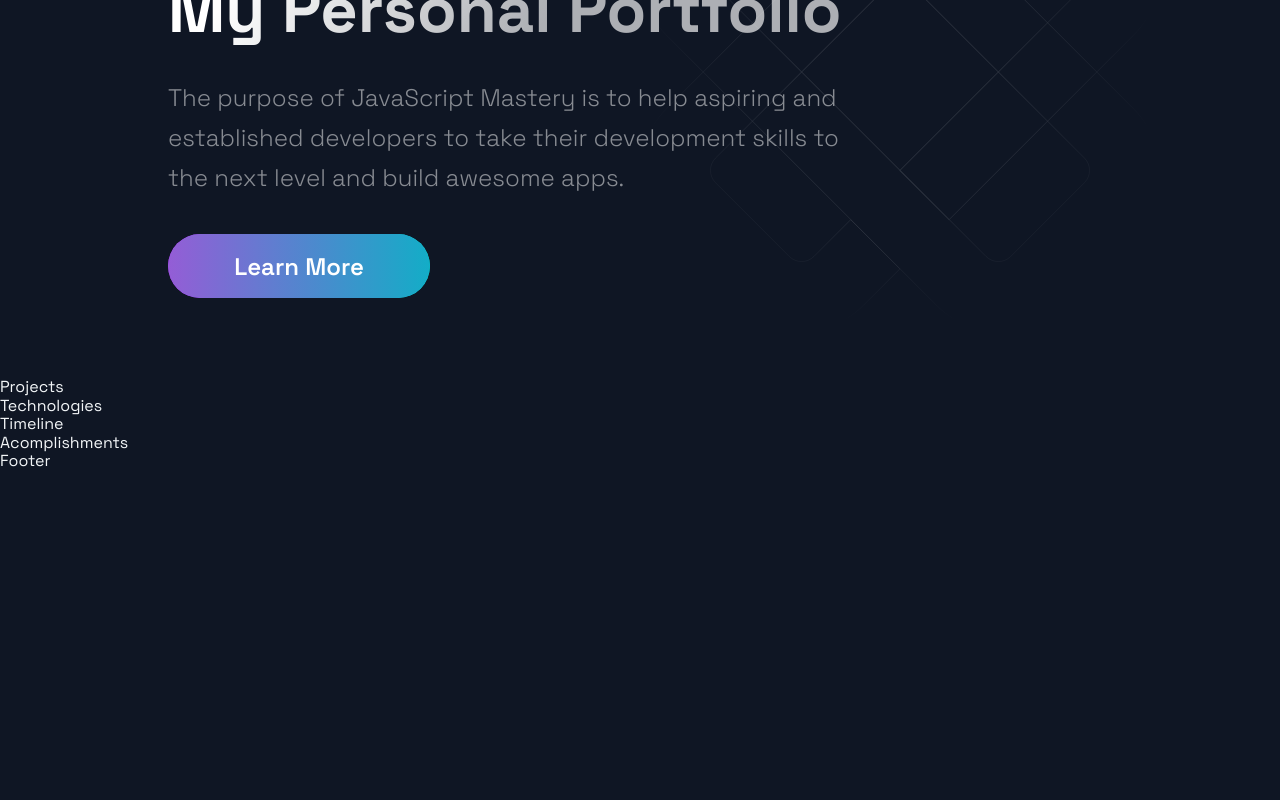
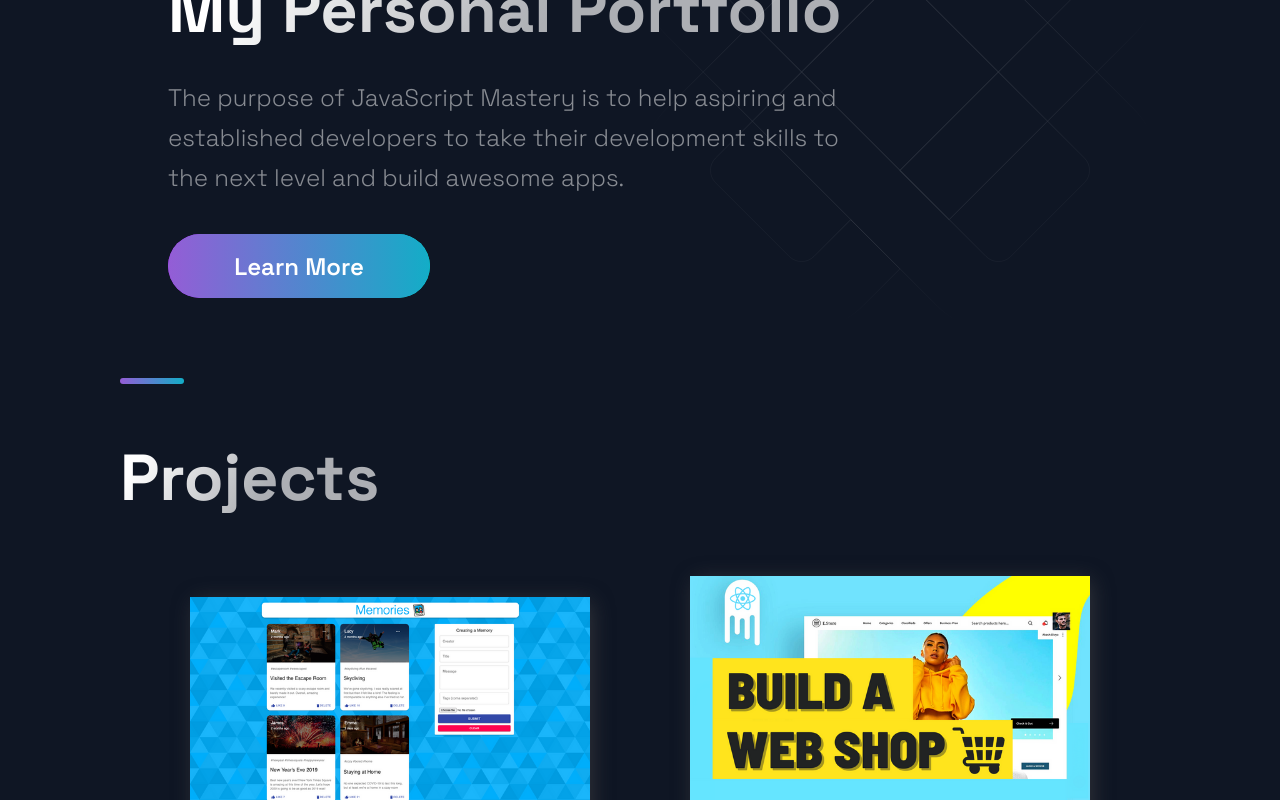
Before and after one commit to lookjota/proDev, a Next.js app: page / in a window 1280 px wide. Shown: the part 300-1100 px from the top of the page. Before the commit the page ends 800 px from the top, so only its background shows below. Built offline with nearby package versions, Linux system fonts and the light colour scheme.

Commit message:
projects complete

```diff
--- a/src/components/Projects/Projects.js
+++ b/src/components/Projects/Projects.js
@@ -5,9 +5,36 @@ import { Section, SectionDivider, SectionTitle } from '../../styles/GlobalCompon
 import { projects } from '../../constants/constants';
 
 const Projects = () => (
-  <div>
-    Projects
-  </div>
+  <Section nopadding id="projects">
+    <SectionDivider />
+    <SectionTitle main >Projects</SectionTitle>
+    <GridContainer>
+      {projects.map((p, i) => {
+        return (
+          <BlogCard key={i}>
+            <Img src={p.image} />
+            <TitleContent>
+              <HeaderThree title>{p.title}</HeaderThree>
+              <Hr />
+            </TitleContent>
+            <CardInfo className="card-info">{p.description}</CardInfo>
+            <div>
+              <TitleContent>Stack</TitleContent>
+              <TagList>
+                {p.tags.map((t, i) => {
+                  return <Tag key={i}>{t}</Tag>
+                })}
+              </TagList>
+            </div>
+            <UtilityList>
+              <ExternalLinks href={p.visit}>Code</ExternalLinks>
+              <ExternalLinks href={p.source}>Source</ExternalLinks>
+            </UtilityList>
+          </BlogCard>
+        )
+      })}
+    </GridContainer>
+  </Section>
 );
 
 export default Projects;
```
